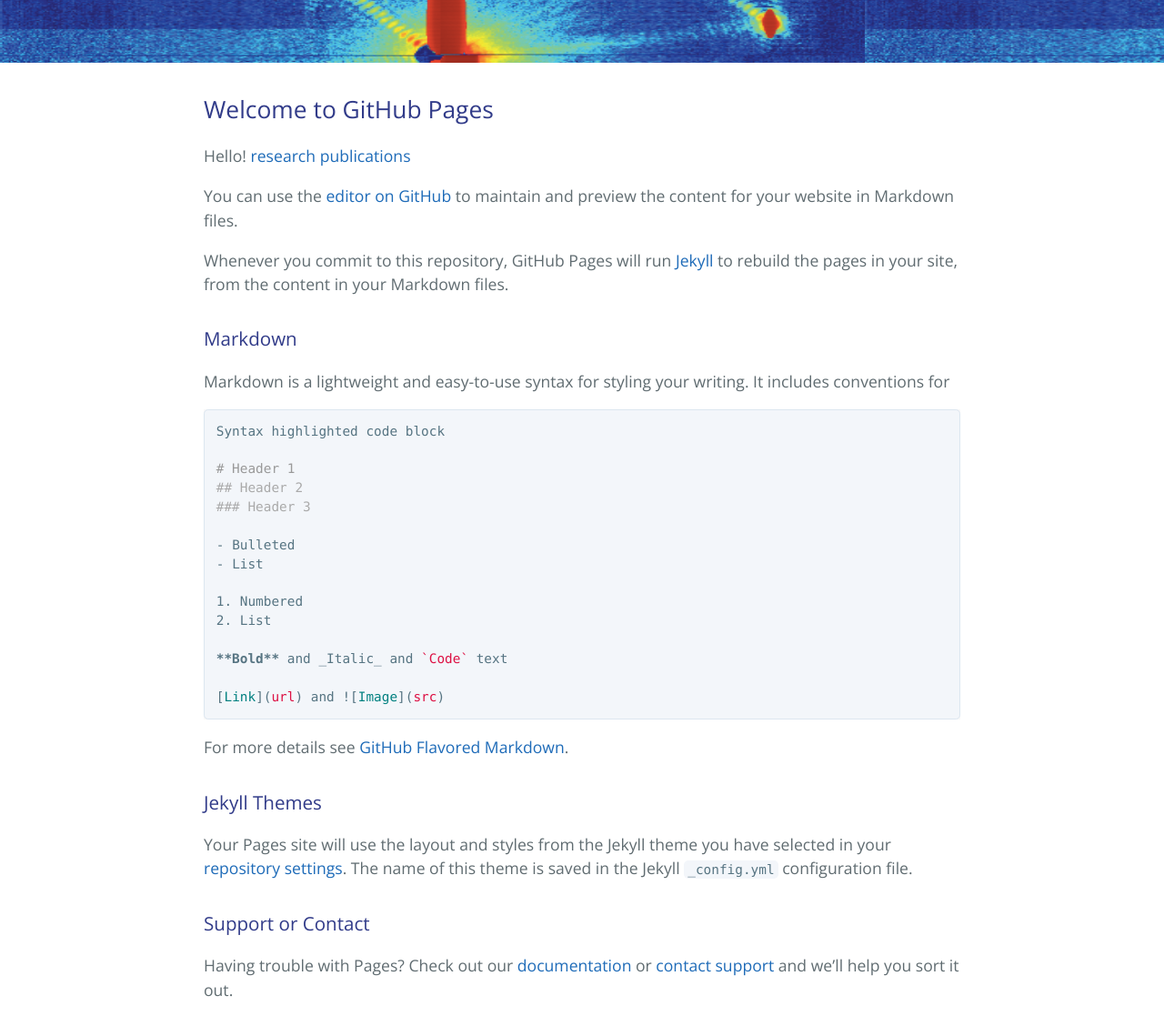
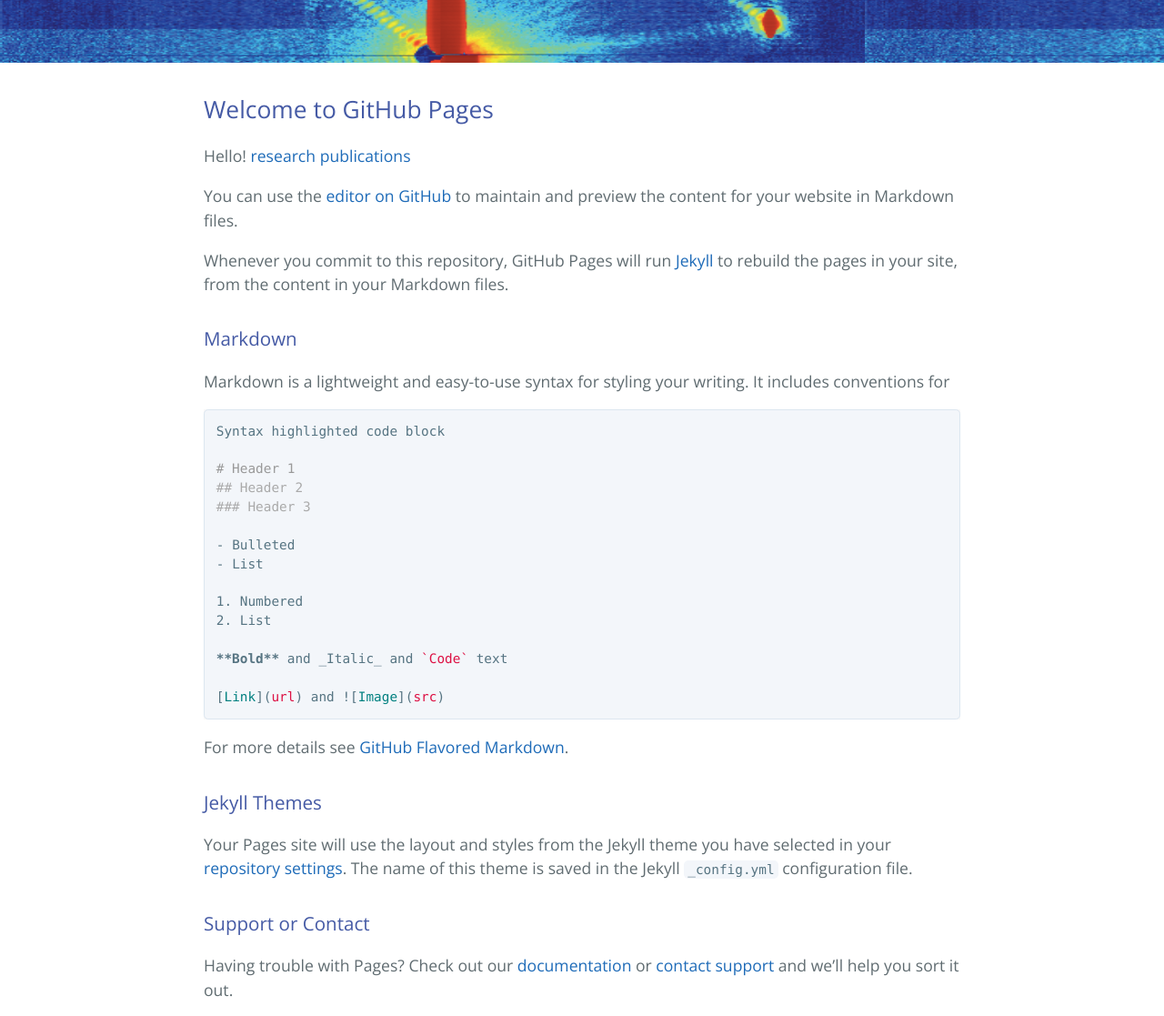
Before and after one commit to captvonsciencypants/computational-imaging-lab, a Jekyll site: the page built from temp.md, in a window 1280 px wide. Shown: the part 267-1384 px from the top of the page at 91% size. Built offline with Jekyll 4.4.1, drawn with Linux system fonts in a browser that asks for light colours; our own code applies the rules of GitHub Pages for plain Markdown files; the repository's description, which GitHub fills in, is left out.

Commit message:
Update variables.scss

```diff
--- a/_sass/variables.scss
+++ b/_sass/variables.scss
@@ -8,7 +8,7 @@ $header-bg-color: #159957 !default;
 $header-bg-color-secondary: #155799 !default;
 
 // Text
-$section-headings-color: #313b89 !default;
+$section-headings-color: #455aa5 !default;
 $body-text-color: #606c71 !default;
 $body-link-color: #1e6bb8 !default;
 $blockquote-text-color: #819198 !default;
```
